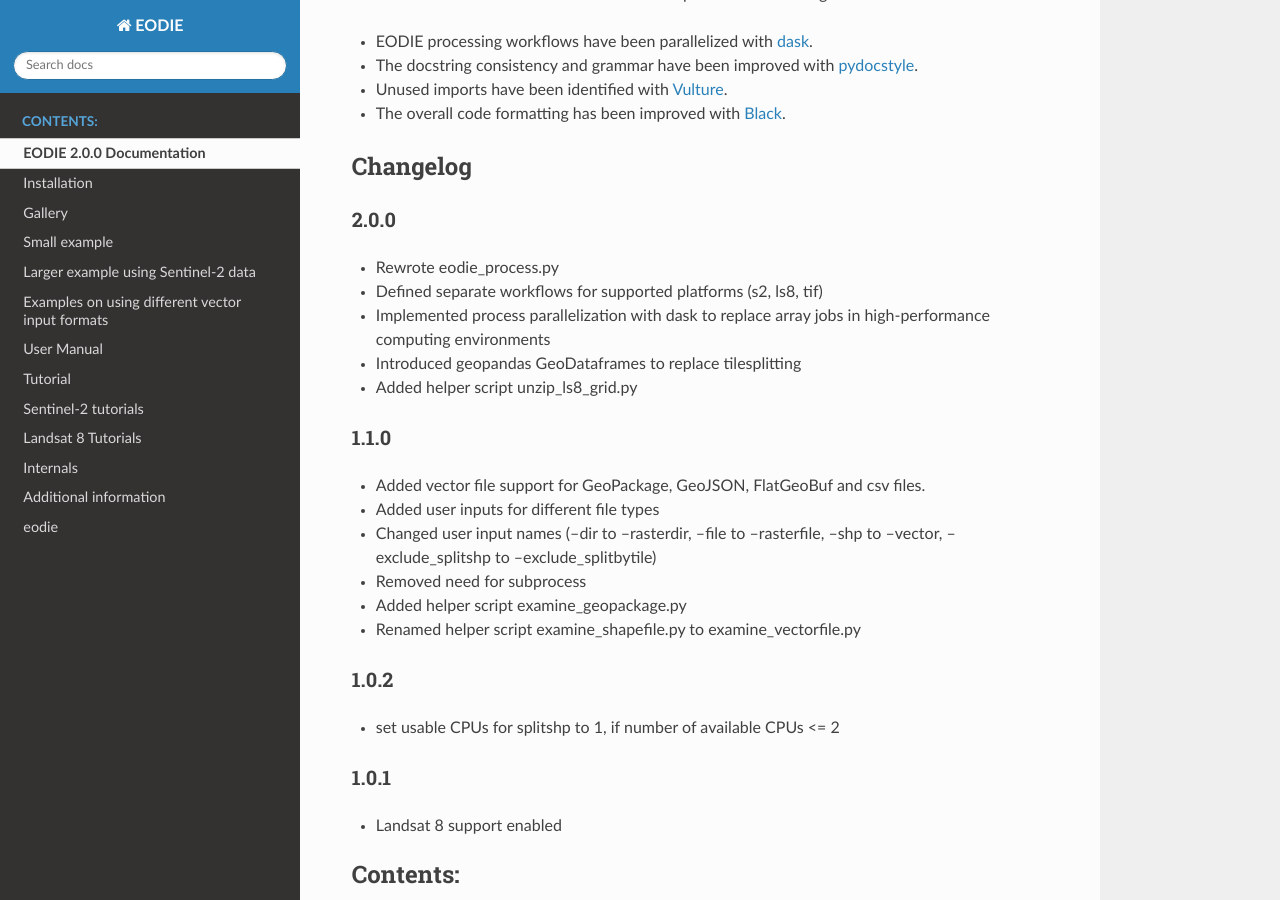
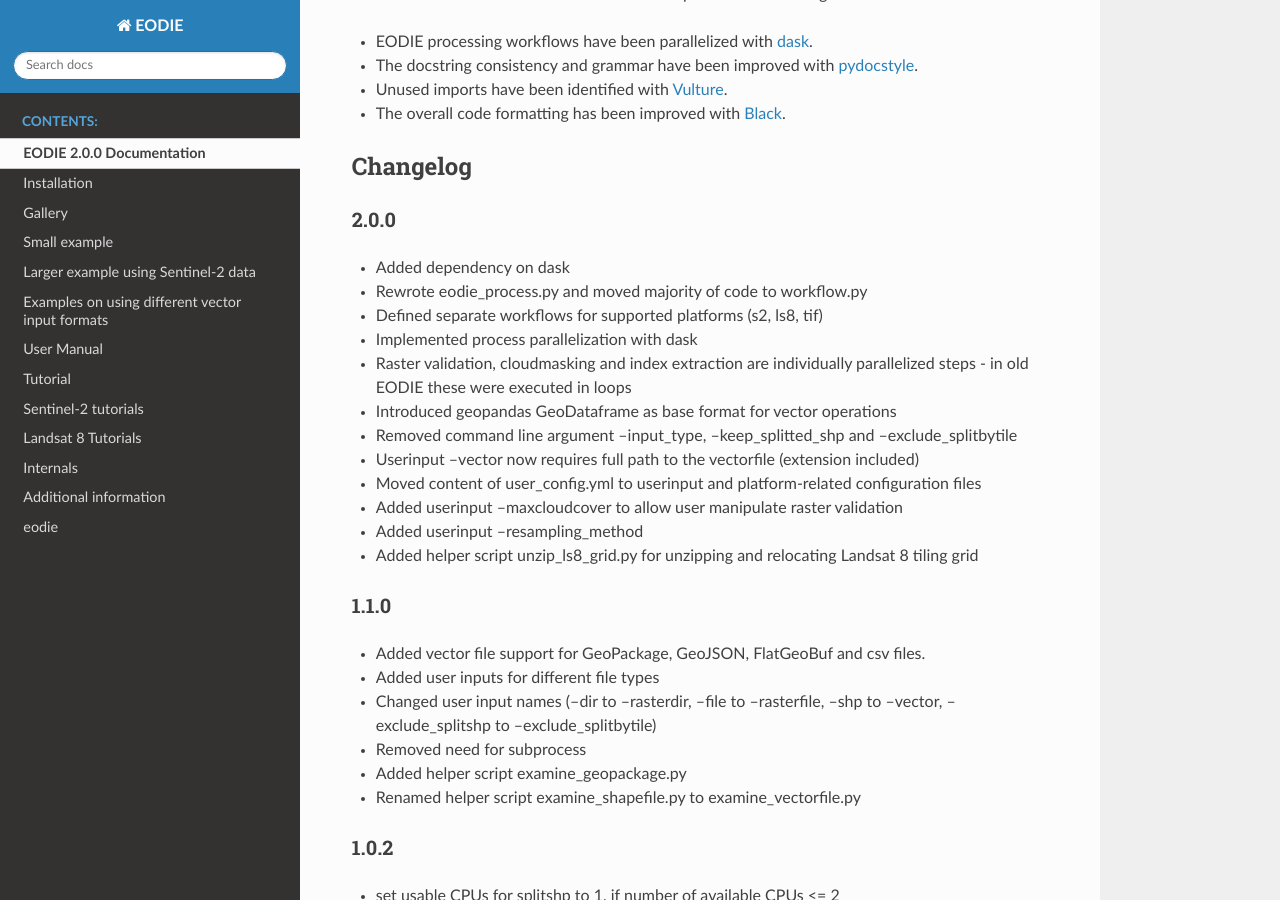
Before and after one commit to samumantha/EODIE, a Sphinx documentation site: the page built from docs/index.rst, in a window 1280 px wide and 900 px high, scrolled down 2594 px. Built offline with Sphinx 7.4.7 and the Read the Docs theme 2.0.0, drawn with Linux system fonts in a browser that asks for light colours.

Commit message:
Updated changelog 2.0.0, close #150

```diff
--- a/docs/index.rst
+++ b/docs/index.rst
@@ -105,11 +105,18 @@ Changelog
 2.0.0
 ^^^^^^
 
-* Rewrote eodie_process.py
+* Added dependency on dask
+* Rewrote eodie_process.py and moved majority of code to workflow.py
 * Defined separate workflows for supported platforms (s2, ls8, tif)
-* Implemented process parallelization with dask to replace array jobs in high-performance computing environments
-* Introduced geopandas GeoDataframes to replace tilesplitting
-* Added helper script unzip_ls8_grid.py
+* Implemented process parallelization with dask
+* Raster validation, cloudmasking and index extraction are individually parallelized steps - in old EODIE these were executed in loops
+* Introduced geopandas GeoDataframe as base format for vector operations
+* Removed command line argument --input_type, --keep_splitted_shp and --exclude_splitbytile
+* Userinput --vector now requires full path to the vectorfile (extension included)
+* Moved content of user_config.yml to userinput and platform-related configuration files
+* Added userinput --maxcloudcover to allow user manipulate raster validation
+* Added userinput --resampling_method
+* Added helper script unzip_ls8_grid.py for unzipping and relocating Landsat 8 tiling grid
 
 1.1.0
 ^^^^^^
```
